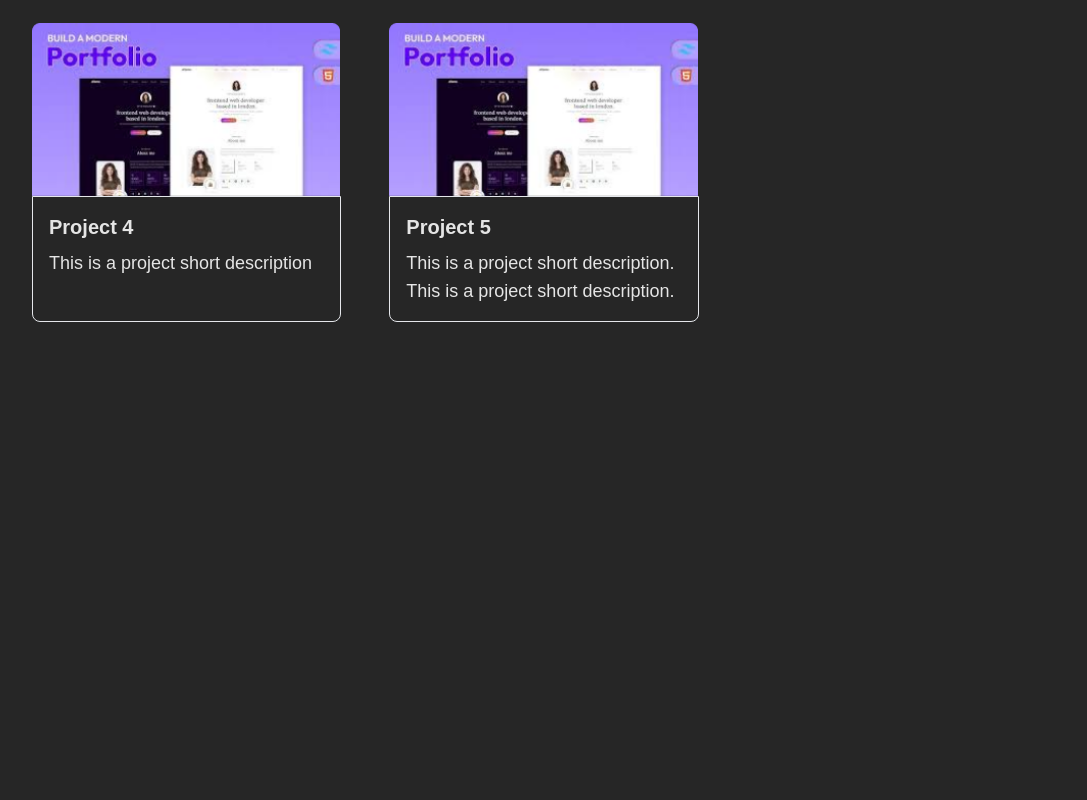
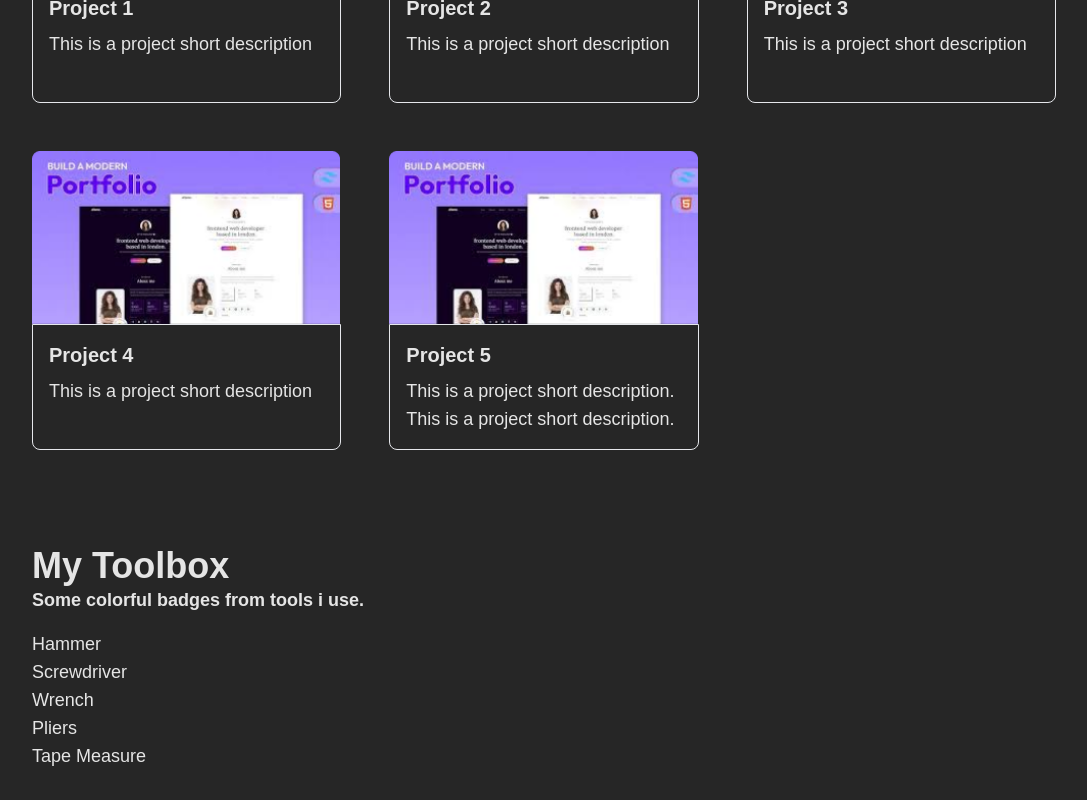
Before and after one commit to alexanderstoehr/Portfolio, a React (Vite) app: page / in a window 1280 px wide. Shown: the part 918-1718 px from the top of the page, without its empty margins (96-1183 px from the left). Before the commit the page ends 1288 px from the top, so only its background shows below. Built offline with nearby package versions, Linux system fonts and the light colour scheme.

Commit message:
added basic toolbox section

```diff
--- a/src/App.jsx
+++ b/src/App.jsx
@@ -20,10 +20,11 @@ function App() {
 
     return (
         <div
-            className="flex min-h-screen flex-col align-middle gap-8 max-w-screen-lg mx-auto px-8 xl:w-[1200px] xl:p-0">
+            className="flex min-h-screen flex-col align-middle gap-24 max-w-screen-lg mx-auto px-8 xl:w-[1200px] xl:p-0">
             <Header theme={theme} toggleTheme={toggleTheme}/>
             <Hero/>
             <Projects/>
+            <Toolbox/>
             <Footer theme={theme}/>
         </div>
     )
--- a/src/components/Projects.jsx
+++ b/src/components/Projects.jsx
@@ -4,7 +4,7 @@ import data from '/data/content.json'
 
 const {projects} = data.find(item => item.projects);
 
-console.log(projects)
+
 export default function Projects() {
 
     return (
--- a/src/components/Toolbox.jsx
+++ b/src/components/Toolbox.jsx
@@ -1,14 +1,19 @@
 import tools from "/data/toolbox.json"
 import ToolSingle from "./ToolSingle.jsx";
+import data from '/data/content.json'
+
+const {toolbox} = data.find(item => item.toolbox);
 
 export default function Toolbox() {
     return (
-        <div>
-            Toolbox
-            {tools.map((tool) => (
+        <div className="flex-col">
+            <div className="text-4xl font-bold">{toolbox.heading}</div>
+            <div className="font-bold mb-4">{toolbox.subhead}</div>
+            <div>{tools.map((tool) => (
                 <ToolSingle key={tool.id} tool={tool}/>
 
             ))}
+            </div>
         </div>
     )
 }
```
